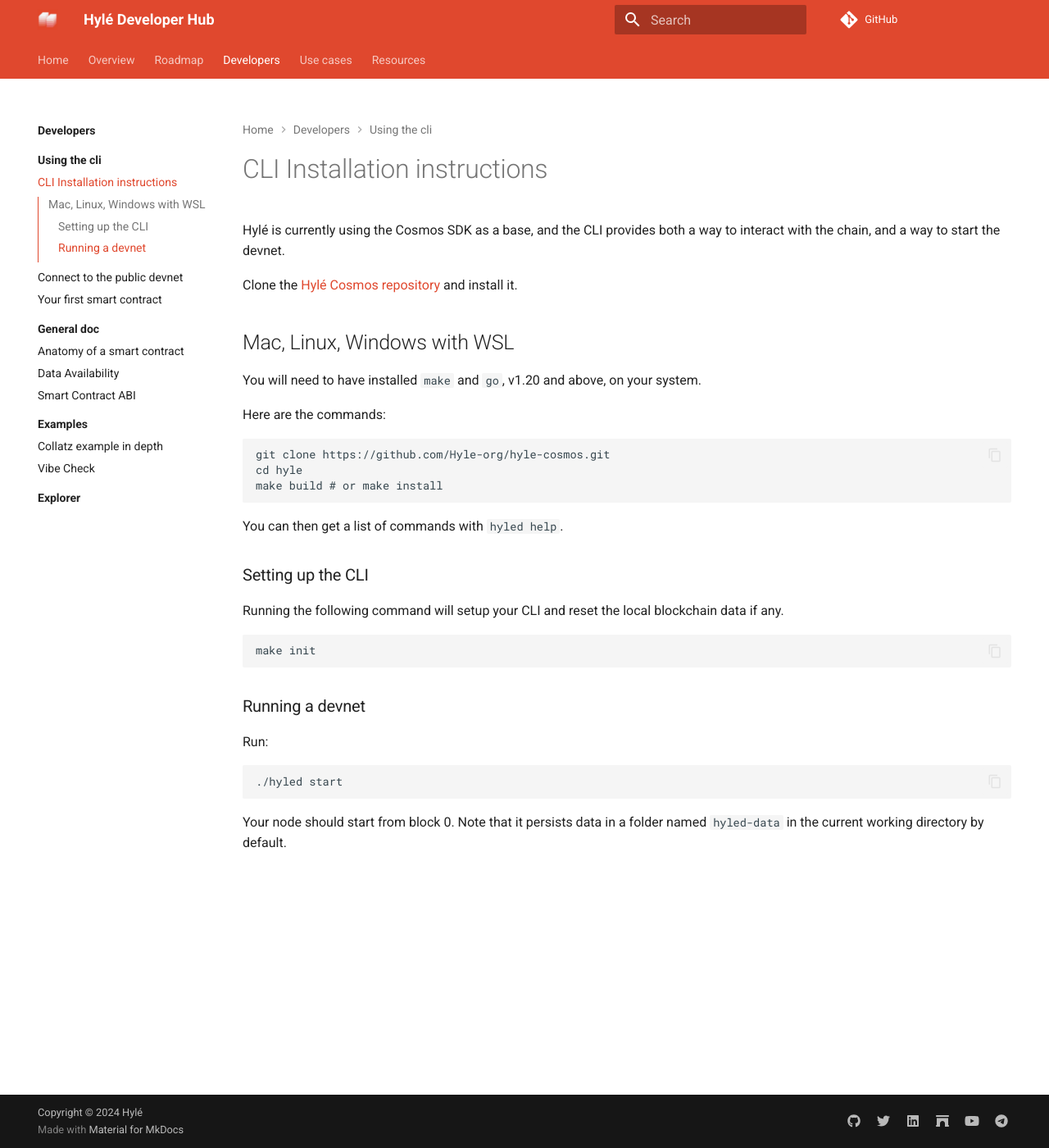
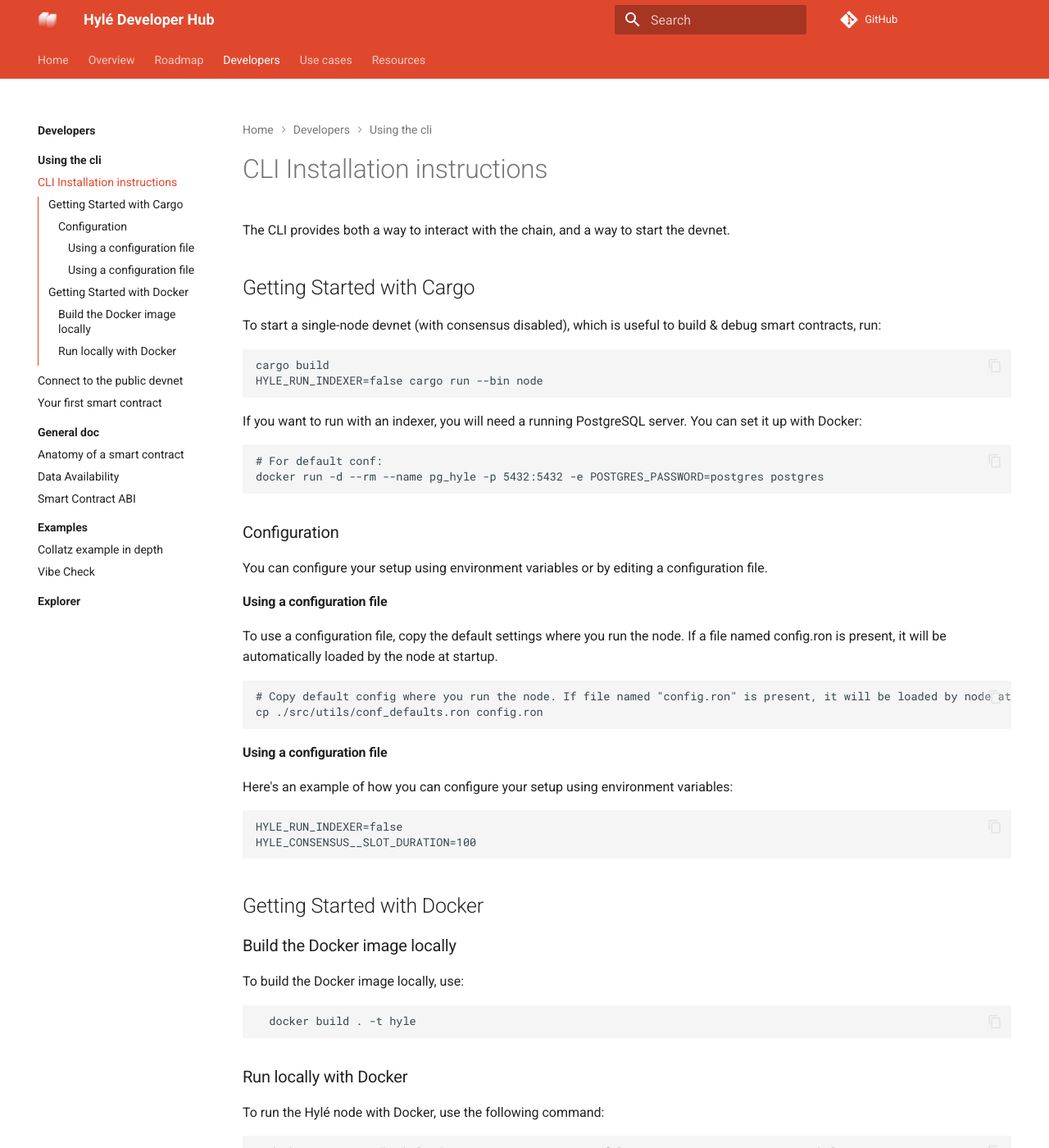
Before and after one commit to Hyle-org/devhub-hyle, an MkDocs documentation site: the page built from docs/developers/using-the-cli/hyled-install-instructions.md, in a window 1280 px wide and 1400 px high. Shown: the whole window at 82% size. Built offline with MkDocs 1.6.1 and Material for MkDocs 9.7.7, drawn with Linux system fonts in a browser that asks for light colours; comment, search, counter and statistics services are not loaded; some of the changed text lies outside the part shown.

Commit message:
rewrote CLI instructions based on updated README by Bertrand

````diff
--- a/docs/developers/using-the-cli/hyled-install-instructions.md
+++ b/docs/developers/using-the-cli/hyled-install-instructions.md
@@ -1,37 +1,60 @@
 # CLI Installation instructions
 
-Hylé is currently using the Cosmos SDK as a base, and the CLI provides both a way to interact with the chain, and a way to start the devnet.
+The CLI provides both a way to interact with the chain, and a way to start the devnet.
 
-Clone the [Hylé Cosmos repository](https://github.com/Hyle-org/hyle-cosmos) and install it.
+## Getting Started with Cargo
 
-## Mac, Linux, Windows with WSL
-
-You will need to have installed `make` and `go`, v1.20 and above, on your system.
-
-Here are the commands:
+To start a single-node devnet (with consensus disabled), which is useful to build & debug smart contracts, run:
 
 ```bash
-git clone https://github.com/Hyle-org/hyle-cosmos.git
-cd hyle
-make build # or make install
+cargo build
+HYLE_RUN_INDEXER=false cargo run --bin node
 ```
 
-You can then get a list of commands with `hyled help`.
+If you want to run with an indexer, you will need a running PostgreSQL server. You can set it up with Docker:
+```bash
+# For default conf:
+docker run -d --rm --name pg_hyle -p 5432:5432 -e POSTGRES_PASSWORD=postgres postgres
+```
 
-### Setting up the CLI
+### Configuration
 
-Running the following command will setup your CLI and reset the local blockchain data if any.
+You can configure your setup using environment variables or by editing a configuration file.
+
+#### Using a configuration file
+
+To use a configuration file, copy the default settings where you run the node. If a file named config.ron is present, it will be automatically loaded by the node at startup.
 
 ```bash
-make init
+# Copy default config where you run the node. If file named "config.ron" is present, it will be loaded by node at startup.
+cp ./src/utils/conf_defaults.ron config.ron
 ```
 
-### Running a devnet
+#### Using a configuration file
 
-Run:
+Here's an example of how you can configure your setup using environment variables:
 
 ```bash
-./hyled start
+HYLE_RUN_INDEXER=false
+HYLE_CONSENSUS__SLOT_DURATION=100
 ```
 
-Your node should start from block 0. Note that it persists data in a folder named `hyled-data` in the current working directory by default.
+## Getting Started with Docker
+
+### Build the Docker image locally
+
+To build the Docker image locally, use:
+
+```bash
+  docker build . -t hyle
+```
+
+### Run locally with Docker
+
+To run the Hylé node with Docker, use the following command:
+
+```bash
+  docker run -v ./db:/hyle/data -e HYLE_RUN_INDEXER=false -p 4321:4321 -p 1234:1234 hyle
+```
+
+If you encounter permission errors when accessing the /hyle/data volume, try adding the "--privileged" cli flag to the Docker command.
````
